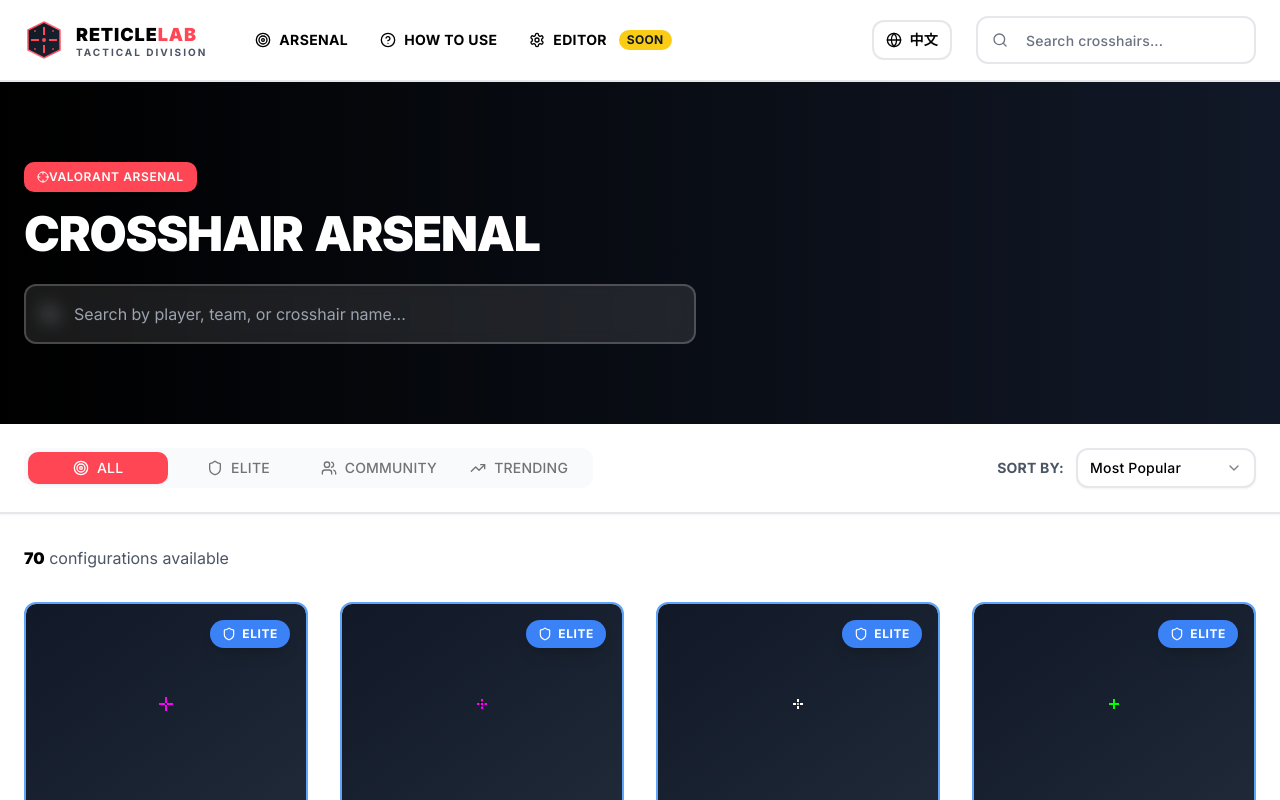
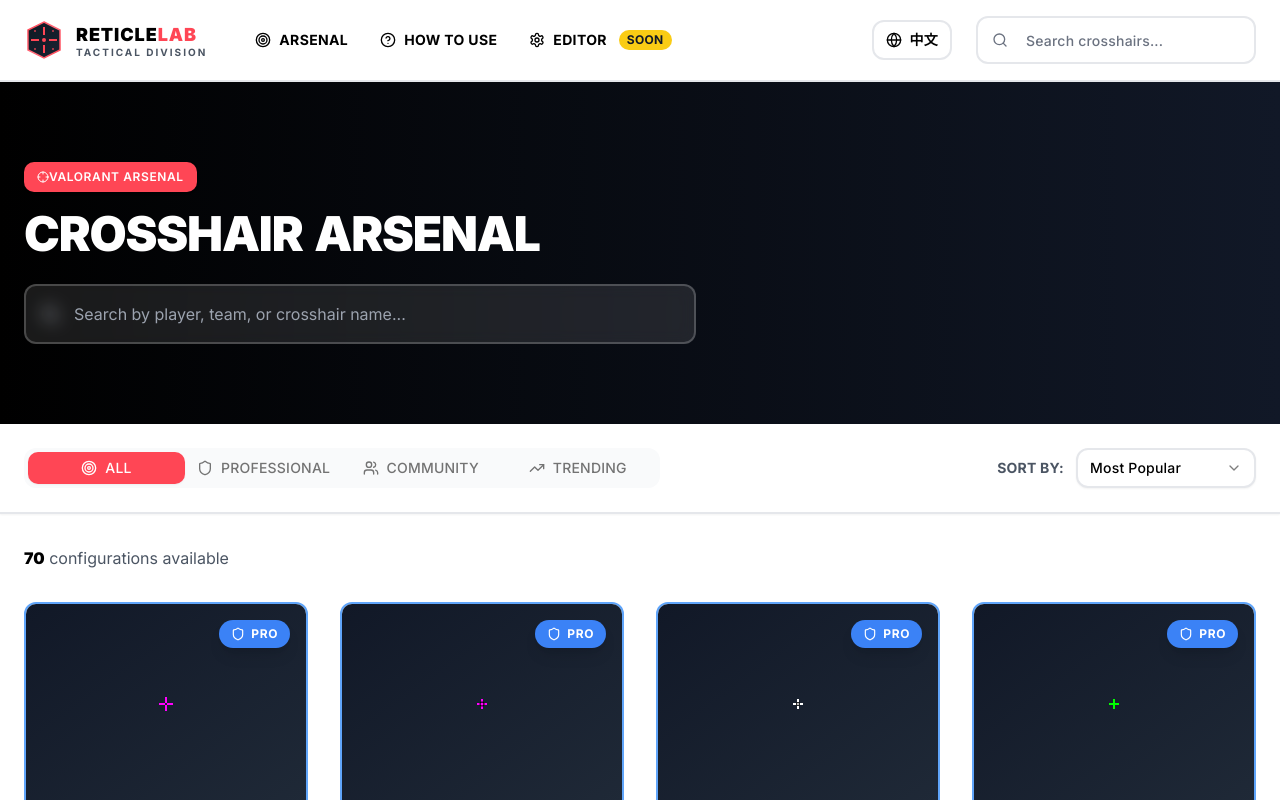
Before and after one commit to paidaxn/ReticleLab, a Next.js app: page /en/crosshairs in a window 1280 px wide. Shown: the top 800 px of the page. Built offline with nearby package versions, Linux system fonts and the light colour scheme.

Commit message:
building

```diff
--- a/app/[locale]/crosshairs/client.tsx
+++ b/app/[locale]/crosshairs/client.tsx
@@ -15,7 +15,7 @@
 import { Tabs, TabsList, TabsTrigger } from '@/components/ui/tabs'
 import { type Locale } from '@/i18n.config'
 
-type FilterType = 'all' | 'elite' | 'community' | 'trending'
+type FilterType = 'all' | 'professional' | 'community' | 'trending'
 type SortType = 'popular' | 'copies' | 'newest' | 'likes' | 'verified'
 
 interface CrosshairsClientProps {
@@ -45,7 +45,7 @@
 
     // Apply category filter
     switch (activeFilter) {
-      case 'elite':
+      case 'professional':
         filtered = filtered.filter(c => c.isVerified && c.playerName)
         break
       case 'community':
@@ -127,9 +127,9 @@
                   <Target className="h-4 w-4 mr-2" />
                   {dictionary.crosshairs.filter.all}
                 </TabsTrigger>
-                <TabsTrigger value="elite" className="data-[state=active]:bg-valorant-red data-[state=active]:text-white">
+                <TabsTrigger value="professional" className="data-[state=active]:bg-valorant-red data-[state=active]:text-white">
                   <Shield className="h-4 w-4 mr-2" />
-                  {dictionary.crosshairs.filter.elite}
+                  {dictionary.crosshairs.filter.professional}
                 </TabsTrigger>
                 <TabsTrigger value="community" className="data-[state=active]:bg-valorant-red data-[state=active]:text-white">
                   <Users className="h-4 w-4 mr-2" />
--- a/app/[locale]/page.tsx
+++ b/app/[locale]/page.tsx
@@ -170,7 +170,7 @@
             <div>
               <Badge variant="valorant" className="px-3 py-1.5 text-xs mb-4">
                 <Trophy className="h-3 w-3" />
-                ELITE COLLECTION
+                PROFESSIONAL COLLECTION
               </Badge>
               <h2 className="text-3xl md:text-4xl font-black text-valorant-black">
                 Professional Player Crosshairs
--- a/app/layout.tsx
+++ b/app/layout.tsx
@@ -14,19 +14,19 @@
 }
 
 export const metadata: Metadata = {
-  title: 'RETICLELAB - Elite VALORANT Crosshair Arsenal',
+  title: 'RETICLELAB - Professional VALORANT Crosshair Arsenal',
   description: 'Professional-grade crosshair configurations from championship-winning VALORANT players. Customize, deploy, and dominate with tactical precision.',
-  keywords: 'VALORANT,Crosshair,Professional,Elite,Gaming,FPS,Esports,Tactical,Configuration,Pro Player',
+  keywords: 'VALORANT,Crosshair,Professional,Gaming,FPS,Esports,Tactical,Configuration,Pro Player',
   authors: [{ name: 'ReticleLab Tactical Division' }],
   openGraph: {
-    title: 'RETICLELAB - Elite VALORANT Crosshair Arsenal',
+    title: 'RETICLELAB - Professional VALORANT Crosshair Arsenal',
     description: 'Deploy professional-grade crosshair configurations and gain the tactical advantage. Your perfect aim starts here.',
     type: 'website',
     siteName: 'ReticleLab',
   },
   twitter: {
     card: 'summary_large_image',
-    title: 'RETICLELAB - Elite VALORANT Crosshair Arsenal',
+    title: 'RETICLELAB - Professional VALORANT Crosshair Arsenal',
     description: 'Deploy professional-grade crosshair configurations and gain the tactical advantage.',
   },
 }
--- a/components/crosshair/CrosshairCard.tsx
+++ b/components/crosshair/CrosshairCard.tsx
@@ -100,7 +100,7 @@
         {isVerified && (
           <div className="flex items-center gap-1.5 px-3 py-1.5 rounded-full bg-blue-500 text-white shadow-lg">
             <Shield className="h-3.5 w-3.5" />
-            <span className="font-bold text-xs uppercase tracking-wider">Elite</span>
+            <span className="font-bold text-xs uppercase tracking-wider">Pro</span>
           </div>
         )}
       </div>
--- a/dictionaries/en.json
+++ b/dictionaries/en.json
@@ -9,7 +9,7 @@
     "badge": "TACTICAL ADVANTAGE",
     "title": "PERFECT YOUR",
     "titleHighlight": "AIM",
-    "subtitle": "Professional crosshair configurations from the world's elite VALORANT players.",
+    "subtitle": "Professional crosshair configurations from the world's top VALORANT players.",
     "subtitleHighlight": "Customize, copy, and dominate.",
     "browseBtn": "BROWSE ARSENAL",
     "customizeBtn": "CUSTOMIZE NOW",
@@ -21,7 +21,7 @@
   },
   "features": {
     "badge": "TACTICAL ARSENAL",
-    "title": "ELITE PRECISION TOOLS",
+    "title": "PROFESSIONAL PRECISION TOOLS",
     "subtitle": "Professional-grade utilities designed for competitive excellence and tactical superiority",
     "pro": {
       "title": "PRO DATABASE",
@@ -52,7 +52,7 @@
     },
     "filter": {
       "all": "ALL",
-      "elite": "ELITE",
+      "professional": "PROFESSIONAL",
       "community": "COMMUNITY",
       "trending": "TRENDING"
     },
--- a/dictionaries/zh.json
+++ b/dictionaries/zh.json
@@ -21,7 +21,7 @@
   },
   "features": {
     "badge": "战术装备库",
-    "title": "精英精准工具",
+    "title": "职业精准工具",
     "subtitle": "为竞技卓越和战术优势而设计的专业级实用工具",
     "pro": {
       "title": "职业数据库",
@@ -52,7 +52,7 @@
     },
     "filter": {
       "all": "全部",
-      "elite": "精英",
+      "professional": "职业",
       "community": "社区",
       "trending": "热门"
     },
--- a/lib/dictionary.ts
+++ b/lib/dictionary.ts
@@ -1,4 +1,3 @@
-import 'server-only'
 import type { Locale } from '@/i18n.config'
 
 const dictionaries = {
--- a/package.json
+++ b/package.json
@@ -32,6 +32,7 @@
     "react": "^18.2.0",
     "react-dom": "^18.2.0",
     "react-hot-toast": "^2.4.1",
+    "server-only": "^0.0.1",
     "tailwind-merge": "^2.2.1",
     "tailwindcss-animate": "^1.0.7",
     "zustand": "^4.5.0"
```
Also changed, not shown: 1 other file (tests, documents, lock files or other folders).
